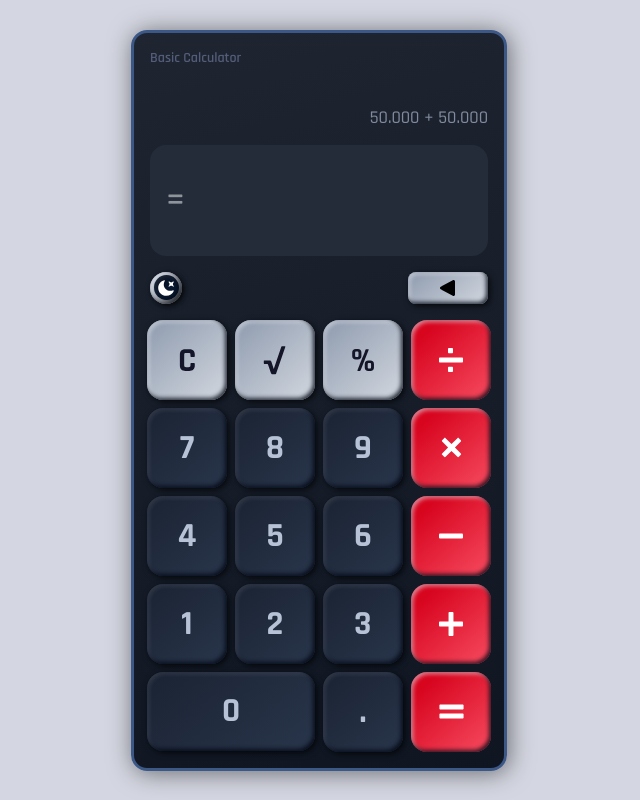
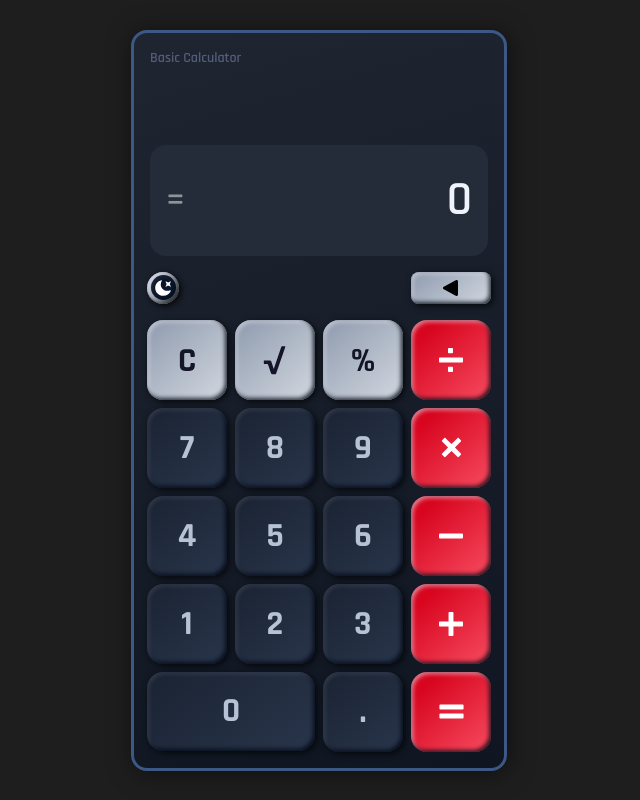
Before and after one commit to weslleycabral/dio_calculadora, a React (Vite) app: page / in a window 1280 px wide. Shown: the whole page, without its empty margins (321-961 px from the left). Built offline with nearby package versions, Linux system fonts and the light colour scheme.

Commit message:
Quase finalizado

```diff
--- a/src/App.module.css
+++ b/src/App.module.css
@@ -1,5 +1,5 @@
 .div {
-    background: #d4d6e1;
+    background: #1E1E1E;
     width: 100vw;
     height: 100vh;
     display: flex;
--- a/src/components/Container/Container.tsx
+++ b/src/components/Container/Container.tsx
@@ -1,22 +1,179 @@
-import Control from '../Control/Control.tsx';
 import Input from '../Input/Input.tsx';
 import Keyboard from '../Keyboard/Keyborad.tsx';
 import Log from '../Log/Log.tsx';
 import styles from './Container.module.css';
+import { useState } from "react";
+import Operations from "../../services/Operations.ts";
+
+let lastSymbol: string = '';
 
 function Container() {
+    const { div } = styles;
+    const [input, setInput] = useState("");
+    const [log, setLog] = useState("");
+    const [historic, setHistoric] = useState("");
 
-  const { div } = styles;
+    function handleValue(keyboard) {
 
-
-
+        if (!isNaN(keyboard)) {
+            if (!(keyboard === "0" && input === "")) {
+                if (lastSymbol === '=') {
+                    setTimeout(() => {
+                        setInput(keyboard);
+                        setLog('')
+                        setHistoric('')
+                        lastSymbol = ''
+                    }, 0)
+                } else if (input.length < 12) {
+                    setInput(input + keyboard);
+                }
+            }
+        } else if (keyboard === "delete") {
+            lastSymbol = '';
+            setInput('');
+            setLog('');
+            setHistoric('');
+        } else if (keyboard === ".") {
+            if (!input.includes(".")) {
+                setInput(input + keyboard);
+            }
+        } else if (keyboard === "addition") {
+            if (input !== '') {
+                if (historic === '') {
+                    setLog(input);
+                    setHistoric(`${input} + `);
+                    setInput("")
+                    lastSymbol = '+';
+                } else {
+                    if (lastSymbol === '=') {
+                        setTimeout(() => {
+                            setLog(input);
+                            setHistoric(`${log} +`)
+                            setInput('');
+                            lastSymbol = '+'
+                        }, 0)
+                    } else {
+                        const sum = Operations.basicOperations(lastSymbol, log, input);
+                        setLog(sum);
+                        setHistoric(`${sum} + `);
+                        setInput("");
+                        lastSymbol = '+';
+                    }
+                }
+            }
+        } else if (keyboard === "subtraction") {
+            if (input !== '') {
+                if (historic === '') {
+                    setLog(input);
+                    setHistoric(`${input} - `);
+                    setInput("")
+                    lastSymbol = '-';
+                } else {
+                    if (lastSymbol === '=') {
+                        setTimeout(() => {
+                            setLog(input);
+                            setHistoric(`${log} -`)
+                            setInput('');
+                            lastSymbol = '-'
+                        }, 0)
+                    } else {
+                        const sub = Operations.basicOperations(lastSymbol, log, input);
+                        setLog(sub);
+                        setHistoric(`${sub} - `);
+                        setInput("");
+                        lastSymbol = '-';
+                    }
+                }
+            }
+        } else if (keyboard === "division") {
+            if (input !== '') {
+                if (historic === '') {
+                    setLog(input);
+                    setHistoric(`${input} / `);
+                    setInput("")
+                    lastSymbol = '/';
+                } else {
+                    if (lastSymbol === '=') {
+                        setTimeout(() => {
+                            setLog(input);
+                            setHistoric(`${log} /`)
+                            setInput('');
+                            lastSymbol = '/'
+                        }, 0)
+                    } else {
+                        const div = Operations.basicOperations(lastSymbol, log, input);
+                        setLog(div);
+                        setHistoric(`${div} /`);
+                        setInput("");
+                        lastSymbol = '/';
+                    }
+                }
+            }
+        } else if (keyboard === "multiplication") {
+            if (input !== '') {
+                if (historic === '') {
+                    setLog(input);
+                    setHistoric(`${input} *`);
+                    setInput("")
+                    lastSymbol = '*';
+                } else {
+                    if (lastSymbol === '=') {
+                        setTimeout(() => {
+                            setLog(input);
+                            setHistoric(`${log} *`)
+                            setInput('');
+                            lastSymbol = '*'
+                        }, 0)
+                    } else {
+                        const div = Operations.basicOperations(lastSymbol, log, input);
+                        setLog(div);
+                        setHistoric(`${div} *`);
+                        setInput("");
+                        lastSymbol = '*';
+                    }
+                }
+            }
+        } else if (keyboard === "percentage") {
+            if (input !== '') {
+                const percent = Operations.percentage(input);
+                setInput(percent);
+            }
+        } else if (keyboard === "square") {
+            if (input !== '') {
+                const percent = Operations.square(input);
+                setInput(percent);
+            }
+        } else if (keyboard === "equals") {
+            if (!(lastSymbol === '=')) {
+                if (historic !== '') {
+                    if (input == '') {
+                        setLog(log);
+                        setHistoric(`${log}`);
+                        setInput(log);
+                        lastSymbol = '=';
+                    } else {
+                        const equals= Operations.basicOperations(lastSymbol, log, input);
+                        setLog(equals);
+                        setHistoric(`${log} ${lastSymbol} ${input} =`);
+                        setInput(equals);
+                        lastSymbol = '=';
+                    }
+                }
+            }
+        } else if (keyboard === "backSpace") {
+            if (input !== '') {
+                setTimeout(() => {
+                    setInput(input.slice(0,-1))
+                }, 0)
+            }
+        }
+    }
     return (
         <>
             <div className={div}>
-        <Log/>
-        <Input/>
-        <Control/>
-        <Keyboard/>
+                <Log value={historic}/>
+                <Input value={input}/>
+                <Keyboard onValue={handleValue}/>
             </div>
         </>
     );
--- a/src/components/Control/Control.module.css
+++ /dev/null
@@ -1,6 +0,0 @@
-.controls{
-  display: flex;
-  width: 100%;
-  justify-content: space-between;
-  align-items: center;
-}
--- a/src/components/Control/Control.tsx
+++ /dev/null
@@ -1,18 +0,0 @@
-import styles from './Control.module.css';
-import LightMode from '../Buttons/LightMode/LightMode';
-import BackSpace from '../Buttons/BackSpace/BackSpace';
-
-function Control() {
-
-const { controls } = styles;
-  return (
-    <>
-      <div className={controls}>
-        <LightMode/>
-        <BackSpace/>
-      </div>
-    </>
-  );
-}
-
-export default Control;
--- a/src/components/Input/Input.tsx
+++ b/src/components/Input/Input.tsx
@@ -1,10 +1,10 @@
 import styles from './Input.module.css';
 
-interface Inputs {
-  valueInput: string;
+interface Props {
+  value: string;
 }
 
-function Input({valueInput}: Inputs) {
+function Input({value}: Props) {
 
     const { input, result, display } = styles;
 
@@ -12,7 +12,7 @@ function Input({valueInput}: Inputs) {
         <>
           <div className={input}>
             <div className={result}>=</div>
-            <div className={display}>{valueInput}</div>
+            <div className={display}>{value === "" ? "0" : value}</div>
           </div>
         </>
     );
--- a/src/components/Keyboard/Keyboard.module.css
+++ b/src/components/Keyboard/Keyboard.module.css
@@ -9,3 +9,11 @@
     flex-direction: row;
     gap: .5rem;
 }
+
+.control {
+    display: flex;
+    width: 100%;
+    justify-content: space-between;
+    align-items: center;
+    padding-bottom: 0.5rem;
+}
--- a/src/components/Keyboard/Keyborad.tsx
+++ b/src/components/Keyboard/Keyborad.tsx
@@ -1,51 +1,56 @@
 import Square from '../Buttons/Square/Square';
 import styles from './Keyboard.module.css';
-import {useState} from "react";
+import LightMode from "../Buttons/LightMode/LightMode.tsx";
+import BackSpace from "../Buttons/BackSpace/BackSpace.tsx";
 
-function Keyboard() {
+type Props = {
+    // eslint-disable-next-line @typescript-eslint/ban-types
+    onValue: Function;
+}
 
-    const { flexContainer, flexLine } = styles;
+function Keyboard({ onValue }: Props) {
 
-    const [numView, setNumView] = useState('');
+    const { flexContainer, flexLine, control } = styles;
 
-    function captura (e) {
-        const num: string = e.target.getAttribute("data-value")
-        console.log(`Valor: ${num}`);
-        setNumView(num);
-        console.log(`Valor anterior: ${numView}`);
+    function handleSquare(e: string) {
+        onValue(e)
     }
 
     return (
     <>
-      <div className={ flexContainer } onClick={captura}>
-        <div className={ flexLine }>
-            <Square color='white' operator='delete'/>
-            <Square color='white' operator='square'/>
-            <Square color='white' operator='percentage'/>
-            <Square color='red' operator='division'/>
+      <div className={ flexContainer }>
+        <div className={ control }>
+              <LightMode/>
+              <BackSpace onBack={handleSquare}/>
         </div>
         <div className={ flexLine }>
-            <Square color='blue' value='7'/>
-            <Square color='blue' value='8'/>
-            <Square color='blue' value='9'/>
-            <Square color='red' operator='multiplication'/>
+            <Square color='white' operator='delete' onValue={handleSquare}/>
+            <Square color='white' operator='square' onValue={handleSquare}/>
+            <Square color='white' operator='percentage' onValue={handleSquare}/>
+            <Square color='red' operator='division' onValue={handleSquare}/>
         </div>
         <div className={ flexLine }>
-            <Square color='blue' value='4'/>
-            <Square color='blue' value='5'/>
-            <Square color='blue' value='6'/>
-            <Square color='red' operator='subtraction'/>
+            <Square color='blue' value='7' onValue={handleSquare}/>
+            <Square color='blue' value='8' onValue={handleSquare}/>
+            <Square color='blue' value='9' onValue={handleSquare}/>
+            <Square color='red' operator='multiplication' onValue={handleSquare}/>
         </div>
         <div className={ flexLine }>
-            <Square color='blue' value='1'/>
-            <Square color='blue' value='2'/>
-            <Square color='blue' value='3'/>
-            <Square color='red' operator='addition'/>
+            <Square color='blue' value='4' onValue={handleSquare}/>
+            <Square color='blue' value='5' onValue={handleSquare}/>
+            <Square color='blue' value='6' onValue={handleSquare}/>
+            <Square color='red' operator='subtraction' onValue={handleSquare}/>
         </div>
         <div className={ flexLine }>
-            <Square color='bluelarge' value='0'/>
-            <Square color='blue' value='.'/>
-            <Square color='red' operator='equals'/>
+            <Square color='blue' value='1' onValue={handleSquare}/>
+            <Square color='blue' value='2' onValue={handleSquare}/>
+            <Square color='blue' value='3' onValue={handleSquare}/>
+            <Square color='red' operator='addition' onValue={handleSquare}/>
+        </div>
+        <div className={ flexLine }>
+            <Square color='bluelarge' value='0' onValue={handleSquare}/>
+            <Square color='blue' value='.' onValue={handleSquare}/>
+            <Square color='red' operator='equals' onValue={handleSquare}/>
         </div>
       </div>
     </>
--- a/src/components/Log/Log.tsx
+++ b/src/components/Log/Log.tsx
@@ -1,6 +1,10 @@
 import styles from './Log.module.css';
 
-function Log() {
+interface Props {
+    value: string;
+}
+
+function Log({ value }: Props) {
 
   const { logContainer, h1, log } = styles;
 
@@ -9,7 +13,7 @@ function Log() {
       <div className={logContainer}>
         <h1 className={h1}>Basic Calculator</h1>
         <div className={log}>
-            <div>50.000 + 50.000</div>
+            {value}
         </div>
       </div>
     </>
--- /dev/null
+++ b/src/services/Operations.ts
@@ -0,0 +1,53 @@
+export default class Operations {
+
+    static square(str: string): string {
+        const number: number = parseFloat(str);
+        if (number < 0) {
+            throw new Error("Não é possível calcular a raiz quadrada de um número negativo");
+        }
+        return this.formatResult(Math.sqrt(number));
+    }
+
+    static percentage(str: string): string {
+        const number: number = parseFloat(str);
+        return this.formatResult(number / 100);
+    }
+
+    static basicOperations(operation: string, str1: string, str2: string): string {
+        const extractNumbers = (text: string): number => {
+            return parseFloat(text);
+        };
+
+        const number1: number = extractNumbers(str1);
+        const number2: number = extractNumbers(str2);
+
+        let result: number = 0;
+
+        switch (operation) {
+            case '+':
+                result = number1 + number2;
+                break;
+            case '-':
+                result = number1 - number2;
+                break;
+            case '*':
+                result = number1 * number2;
+                break;
+            case '/':
+                result = number2 !== 0 ? number1 / number2 : 0;
+                break;
+            default:
+                throw new Error("Operação inválida. Use '+', '-', '*' ou '/'");
+        }
+
+        return this.formatResult(result);
+    }
+
+    private static formatResult(number: number): string {
+        if (number.toString().length > 12) {
+            return number.toExponential(5);
+        } else {
+            return number.toString();
+        }
+    }
+}
```
Also changed, not shown: src/components/Buttons/BackSpace/BackSpace.tsx (+12 -3 lines), src/components/Buttons/Square/Square.tsx (+14 -9 lines), src/services/RandomValue.ts (added, +7 -0 lines). Lines whose indentation alone changed are shown as unchanged.
